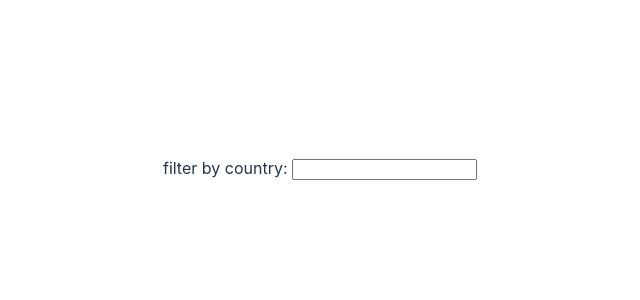
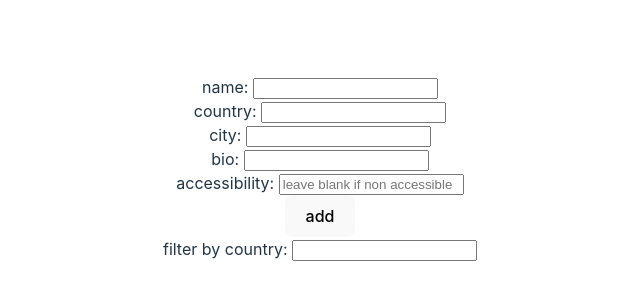
Before and after one commit to rngrlee/hackcamp-2023, a React (Vite) app in the folder universtay/: page / in a window 1280 px wide. Shown: the part 232-532 px from the top of the page, without its empty margins (320-960 px from the left). Built offline with nearby package versions, Linux system fonts and the light colour scheme; data requests are answered from the project's data file.

Commit message:
added form fields to add new hosts

```diff
--- a/universtay/package.json
+++ b/universtay/package.json
@@ -14,6 +14,7 @@
     "-": "^0.0.1",
     "axios": "^1.6.2",
     "g": "^2.0.1",
+    "jquery": "^3.7.1",
     "react": "^18.2.0",
     "react-dom": "^18.2.0"
   },
--- a/universtay/src/App.jsx
+++ b/universtay/src/App.jsx
@@ -5,10 +5,16 @@ import './App.css'
 import Profile from './components/Profile'
 import Filter from './components/Filter'
 import hostService from './services/hostService'
+import HostForm from './components/hostForm'
 
 function App() {
   const [hosts, setHosts] = useState([])
   const [filter, setFilter] = useState('')
+  const [newName, setNewName] = useState('')
+  const [newCountry, setNewCountry] = useState('')
+  const [newCity, setNewCity] = useState('')
+  const [newBio, setNewBio] = useState('')
+  const [newAccessible, setNewAccessible] = useState('')
 
   useEffect(() => {
     console.log('effect')
@@ -19,6 +25,55 @@ function App() {
         setHosts(initialHosts)
       })
   }, [])
+
+  const addNewHost = (event) => {
+    event.preventDefault()
+    console.log('button clicked', event.target)
+
+    const newHostObject = {
+      name: newName,
+      country: newCountry,
+      city: newCity,
+      bio: newBio,
+      accessible: newAccessible ? 'is accessible' : "not accessible"
+    }
+
+    hostService
+      .create(newHostObject)
+      .then(returnedHost => {
+        setHosts(persons.concat(returnedPerson))
+        setNewName('')
+        setNewCountry('')
+        setNewCity('')
+        setNewBio('')
+        setNewAccessible('')
+      })
+    }
+
+  const handleNameChange = (event) => {
+    console.log(event.target.value)
+    setNewName(event.target.value)
+  }
+
+  const handleCountryChange = (event) => {
+    console.log(event.target.value)
+    setNewCountry(event.target.value)
+  }
+
+  const handleCityChange = (event) => {
+    console.log(event.target.value)
+    setNewCity(event.target.value)
+  }
+
+  const handleBioChange = (event) => {
+    console.log(event.target.value)
+    setNewBio(event.target.value)
+  }
+
+  const handleAccessibleChange = (event) => {
+    console.log(event.target.value)
+    setNewAccessible(event.target.value)
+  }
 
   const handleFilterChange = (event) => {
     console.log(event.target.value)
@@ -33,6 +88,18 @@ function App() {
 
   return (
     <>
+      <HostForm
+      addNewHost={addNewHost}
+      newName={newName}
+      handleNameChange={handleNameChange}
+      newCountry={newCountry}
+      handleCountryChange={handleCountryChange}
+      newCity={newCity}
+      handleCityChange={handleCityChange}
+      newBio={newBio}
+      handleBioChange={handleBioChange}
+      newAccessible={newAccessible}
+      handleAccessibleChange={handleAccessibleChange} />
       <Filter value={filter} onChange={handleFilterChange} />
       {hostsDisplayed.map(host =>
       <Profile
--- /dev/null
+++ b/universtay/src/components/HostForm.jsx
@@ -0,0 +1,34 @@
+const HostForm = (props) => {
+
+    return (
+        <>
+            <form onSubmit={props.addNewHost}>
+                <div>
+                    name: <input value={props.newName}
+                onChange={props.handleNameChange}/>
+                </div>
+                <div>
+                    country: <input value={props.newCountry}
+                    onChange={props.handleCountryChange}/>
+                </div>
+                <div>
+                    city: <input value={props.newCity}
+                    onChange={props.handleCityChange}/>
+                </div>
+                <div>
+                    bio: <input value={props.newBio}
+                    onChange={props.handleBioChange}/>
+                </div>
+                <div>
+                    accessibility: <input placeholder="leave blank if non accessible" value={props.newAccessible}
+                    onChange={props.handleAccessibleChange}/>
+                </div>
+                <div>
+                    <button type="submit">add</button>
+                </div>
+            </form>
+        </>
+    )
+}
+
+export default HostForm
--- a/universtay/src/components/Profile.jsx
+++ b/universtay/src/components/Profile.jsx
@@ -2,11 +2,11 @@ function Profile(props) {
 
     return (
       <>
-       <h3>{props.hosts.name}</h3>
-       <p>{props.hosts.country}</p>
-       <p>{props.hosts.city}</p>
-       <p>{props.hosts.bio}</p>
-       <p>{props.hosts.accessible}</p>
+       <h3>{props.name}</h3>
+       <p>{props.country}</p>
+       <p>{props.city}</p>
+       <p>{props.bio}</p>
+       <p>{props.accessible}</p>
       </>
     )
   }
```
Also changed, not shown: universtay/src/components/Map.jsx (+4 -4 lines), 1 other file (tests, documents, lock files or other folders).
